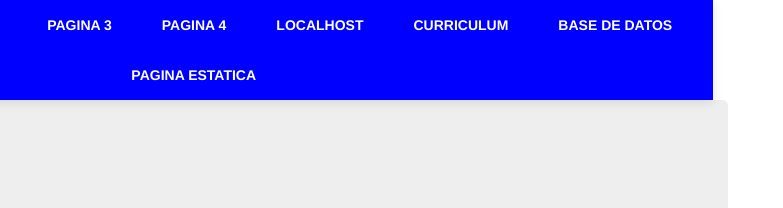
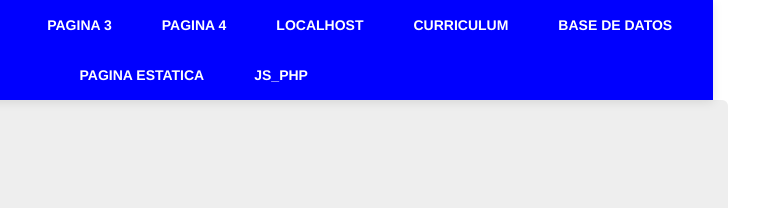
Before and after one commit to chifuchi/localhost, a plain HTML site: page index.html in a window 1280 px wide. Shown: the top 208 px of the page, 497-1280 px from the left. Drawn offline with nearby package versions, Linux system fonts and the light colour scheme.

Commit message:
Update index.html

```diff
--- a/index.html
+++ b/index.html
@@ -37,6 +37,7 @@
                 <a href="https://chifuchi.github.io/curriculum/" class="menu-item">CURRICULUM</a>
 		<a href="https://lui.wuaze.com/" class="menu-item">BASE DE DATOS</a>
 		<a href="https://lui.wuaze.com/Luis%20Alberto%20Chi%20Tut/x.html" class="menu-item">PAGINA ESTATICA</a>
+		<a href="https://lui.wuaze.com/java/archivos/index_modificado.htm" class="menu-item">JS_PHP</a>
 
             </div>
         </div>
```
